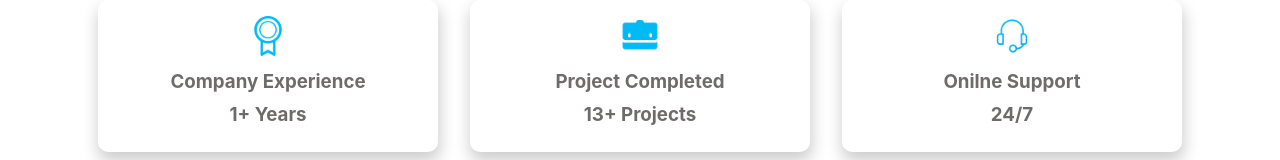
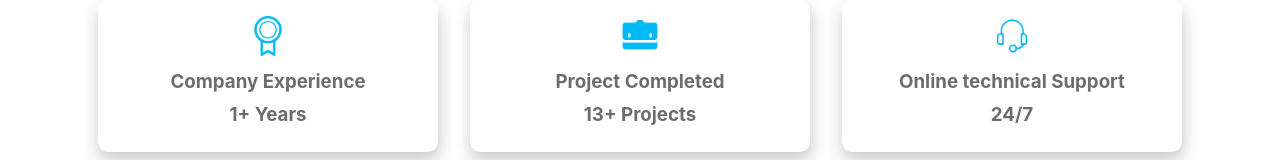
Before and after one commit to Shikharmall/shikhar_react_portfolio, a React (Create React App) app: page /about in a window 1280 px wide. Shown: the part 567-727 px from the top of the page. Built offline with nearby package versions, Linux system fonts and the light colour scheme.

Commit message:
added project and support

```diff
--- a/src/components/About.js
+++ b/src/components/About.js
@@ -33,7 +33,7 @@ export default function About() {
               </div>
               <div className="sub_sub_sub_sub_aboutme2">
                 <img src={Support} alt='support'/>
-                <h3>Onilne Support</h3>
+                <h3>Online technical Support</h3>
                 <h3>24/7</h3>
               </div>
             </div>
```
